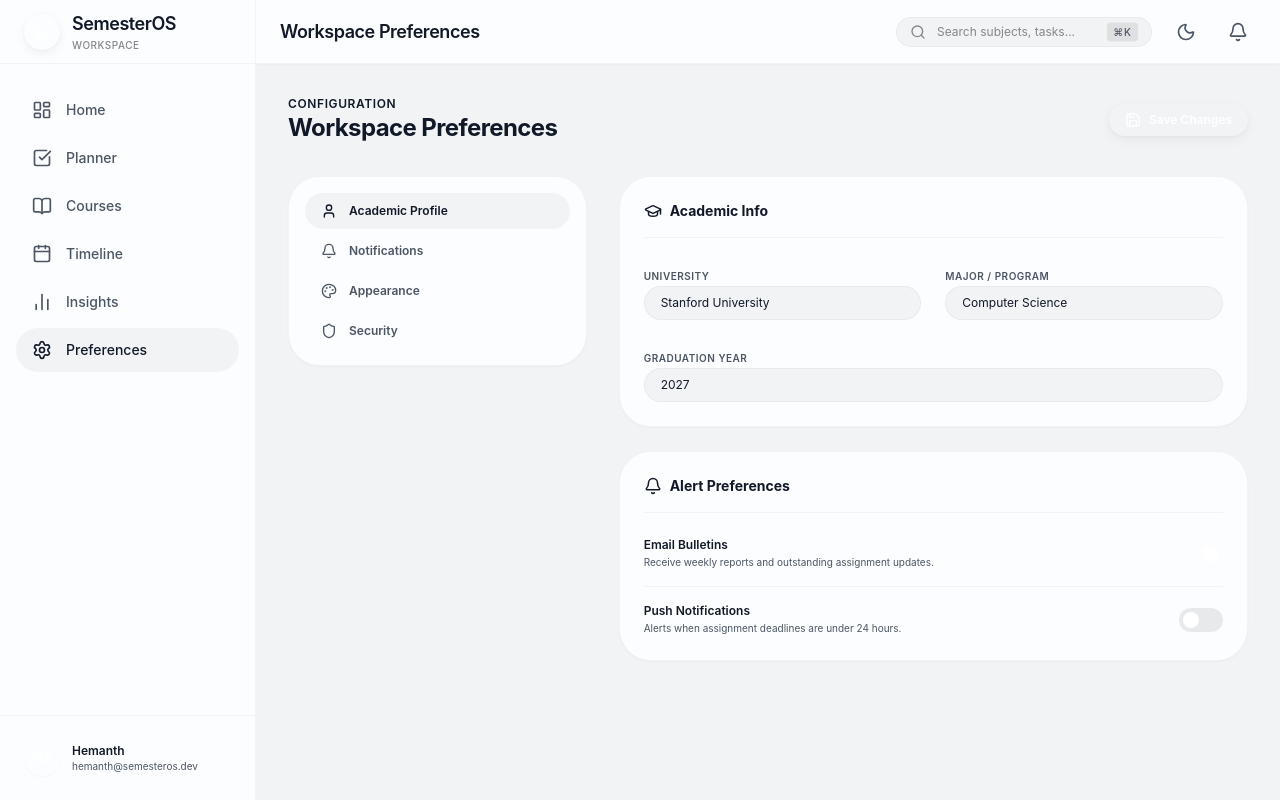
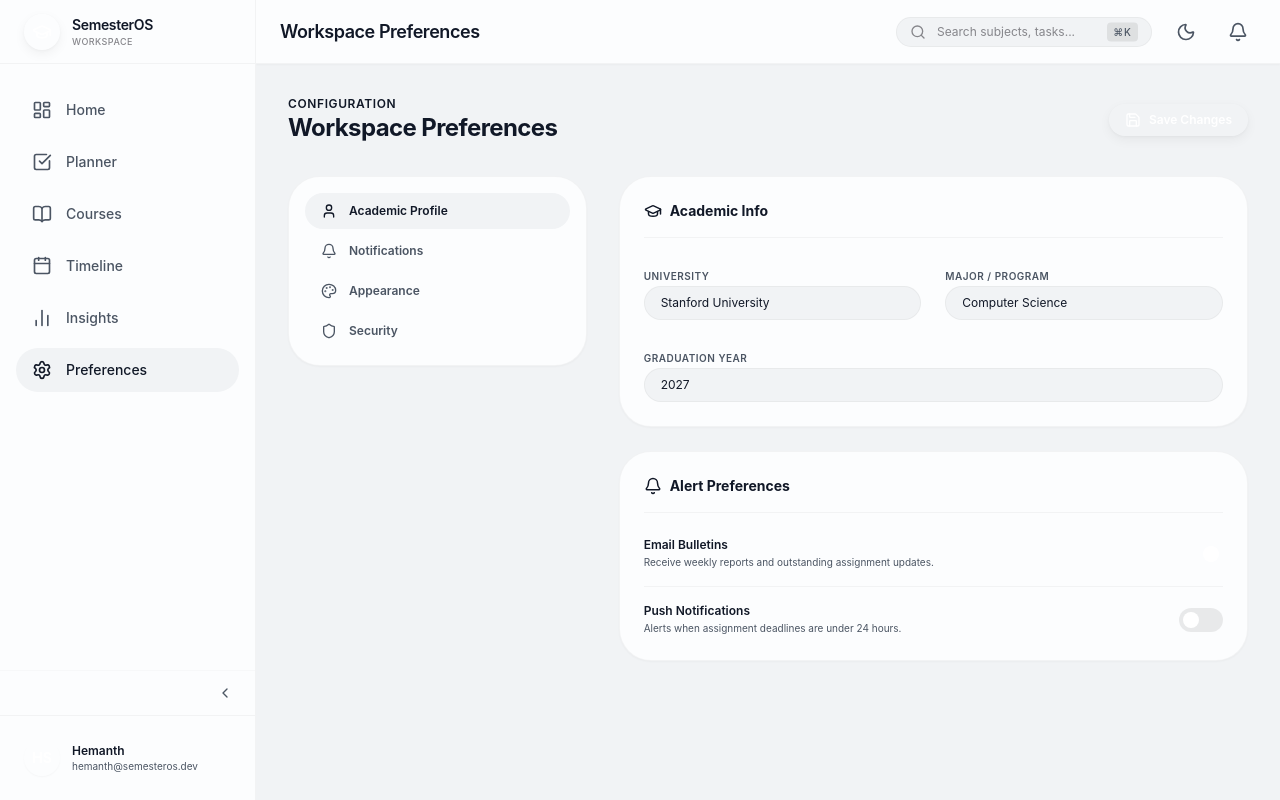
Before and after one commit to batmanvigilante7/semesteros, a React (Vite) app: page /preferences in a window 1280 px wide. Built offline with nearby package versions, Linux system fonts and the light colour scheme.

Commit message:
feat: add desktop collapsible sidebar support for navigation shell

```diff
--- a/src/components/layout/MainLayout.tsx
+++ b/src/components/layout/MainLayout.tsx
@@ -1,15 +1,27 @@
-import { useState } from 'react'
+import { useState, useEffect } from 'react'
 import { Outlet } from 'react-router-dom'
 import Sidebar from './Sidebar'
 import Header from './Header'
 
 export default function MainLayout() {
   const [sidebarOpen, setSidebarOpen] = useState(false)
+  const [sidebarCollapsed, setSidebarCollapsed] = useState(() => {
+    return localStorage.getItem('sidebar_collapsed') === 'true'
+  })
+
+  useEffect(() => {
+    localStorage.setItem('sidebar_collapsed', String(sidebarCollapsed))
+  }, [sidebarCollapsed])
 
   return (
-    <div className="flex h-screen w-screen overflow-hidden bg-bg-secondary">
+    <div className="flex h-screen w-screen overflow-hidden bg-bg-secondary text-text-primary">
       {/* Sidebar Navigation */}
-      <Sidebar isOpen={sidebarOpen} onClose={() => setSidebarOpen(false)} />
+      <Sidebar
+        isOpen={sidebarOpen}
+        onClose={() => setSidebarOpen(false)}
+        isCollapsed={sidebarCollapsed}
+        onToggleCollapse={() => setSidebarCollapsed(!sidebarCollapsed)}
+      />
 
       {/* Main Content Area */}
       <div className="flex flex-1 flex-col overflow-hidden">
--- a/src/components/layout/Sidebar.tsx
+++ b/src/components/layout/Sidebar.tsx
@@ -9,11 +9,15 @@ import {
   Settings,
   GraduationCap,
   X,
+  ChevronLeft,
+  ChevronRight,
 } from 'lucide-react'
 
 interface SidebarProps {
   isOpen: boolean
   onClose: () => void
+  isCollapsed: boolean
+  onToggleCollapse: () => void
 }
 
 const menuItems = [
@@ -25,7 +29,7 @@ const menuItems = [
   { path: '/preferences', label: 'Preferences', icon: Settings },
 ]
 
-export default function Sidebar({ isOpen, onClose }: SidebarProps) {
+export default function Sidebar({ isOpen, onClose, isCollapsed, onToggleCollapse }: SidebarProps) {
   return (
     <>
       {/* Mobile Overlay */}
@@ -41,31 +45,41 @@ export default function Sidebar({ isOpen, onClose }: SidebarProps) {
         initial={false}
         animate={{ opacity: 1 }}
         transition={{ duration: 0.2 }}
-        className={`fixed inset-y-0 left-0 z-50 flex w-64 flex-col border-r border-border-subtle bg-bg-primary transition-transform duration-300 lg:static lg:translate-x-0 ${
+        className={`fixed inset-y-0 left-0 z-50 flex flex-col border-r border-border-subtle bg-bg-primary transition-all duration-300 lg:static lg:translate-x-0 ${
           isOpen ? 'translate-x-0' : '-translate-x-full'
-        }`}
+        } ${isCollapsed ? 'lg:w-[76px]' : 'lg:w-64 w-64'}`}
       >
         {/* Header/Logo */}
-        <div className="flex h-16 items-center justify-between px-6 border-b border-border-subtle">
-          <div className="flex items-center gap-3">
-            <div className="flex h-9 w-9 items-center justify-center rounded-xl bg-accent-blue text-white shadow-soft">
+        <div className={`flex h-16 items-center justify-between border-b border-border-subtle ${isCollapsed ? 'px-4 justify-center' : 'px-6'}`}>
+          <div className="flex items-center gap-3 min-w-0">
+            <div className="flex h-9 w-9 shrink-0 items-center justify-center rounded-xl bg-accent-blue text-white shadow-soft">
               <GraduationCap className="h-5 w-5" />
             </div>
-            <div>
-              <span className="font-semibold tracking-tight text-text-primary text-lg">SemesterOS</span>
-              <p className="text-[10px] text-text-tertiary font-medium uppercase tracking-wider">Workspace</p>
+            {!isCollapsed && (
+              <motion.div
+                initial={{ opacity: 0, x: -5 }}
+                animate={{ opacity: 1, x: 0 }}
+                exit={{ opacity: 0, x: -5 }}
+                transition={{ duration: 0.2 }}
+                className="truncate"
+              >
+                <span className="font-semibold tracking-tight text-text-primary text-sm block">SemesterOS</span>
+                <p className="text-[9px] text-text-tertiary font-medium uppercase tracking-wider">Workspace</p>
+              </motion.div>
+            )}
           </div>
-          </div>
+          {!isCollapsed && (
             <button
               onClick={onClose}
               className="rounded-lg p-1.5 text-text-secondary hover:bg-bg-secondary lg:hidden"
             >
               <X className="h-5 w-5" />
             </button>
+          )}
         </div>
 
         {/* Navigation Links */}
-        <nav className="flex-1 space-y-1 px-4 py-6 overflow-y-auto">
+        <nav className={`flex-1 space-y-2 py-6 overflow-y-auto ${isCollapsed ? 'px-2' : 'px-4'}`}>
           {menuItems.map((item, index) => {
             const Icon = item.icon
             return (
@@ -81,17 +95,29 @@ export default function Sidebar({ isOpen, onClose }: SidebarProps) {
                     if (window.innerWidth < 1024) onClose()
                   }}
                   className={({ isActive }) =>
-                    `relative flex items-center gap-3.5 rounded-xl px-4 py-3 text-sm font-medium transition-all duration-200 ${
+                    `relative flex items-center rounded-xl py-3 text-sm font-medium transition-all duration-200 ${
+                      isCollapsed ? 'justify-center px-0 h-11 w-11 mx-auto' : 'px-4 gap-3.5'
+                    } ${
                       isActive
                         ? 'text-accent-blue bg-bg-secondary'
                         : 'text-text-secondary hover:text-text-primary hover:bg-bg-secondary/50'
                     }`
                   }
+                  title={isCollapsed ? item.label : undefined}
                 >
                   {({ isActive }) => (
                     <>
-                      <Icon className={`h-5 w-5 ${isActive ? 'text-accent-blue' : 'text-text-secondary'}`} />
-                      <span>{item.label}</span>
+                      <Icon className={`h-5 w-5 shrink-0 ${isActive ? 'text-accent-blue' : 'text-text-secondary'}`} />
+                      {!isCollapsed && (
+                        <motion.span
+                          initial={{ opacity: 0 }}
+                          animate={{ opacity: 1 }}
+                          exit={{ opacity: 0 }}
+                          className="truncate"
+                        >
+                          {item.label}
+                        </motion.span>
+                      )}
                       {isActive && (
                         <motion.div
                           layoutId="sidebar-active-indicator"
@@ -107,16 +133,29 @@ export default function Sidebar({ isOpen, onClose }: SidebarProps) {
           })}
         </nav>
 
+        {/* Desktop Toggle Button */}
+        <div className="px-4 py-2 border-t border-border-subtle/50 hidden lg:flex justify-end">
+          <button
+            onClick={onToggleCollapse}
+            className="rounded-lg p-1.5 text-text-secondary hover:bg-bg-secondary"
+            aria-label={isCollapsed ? 'Expand sidebar' : 'Collapse sidebar'}
+          >
+            {isCollapsed ? <ChevronRight className="h-4 w-4" /> : <ChevronLeft className="h-4 w-4" />}
+          </button>
+        </div>
+
         {/* User Workspace Profile Footer */}
         <div className="border-t border-border-subtle p-4">
-          <div className="flex items-center gap-3 rounded-xl p-2 hover:bg-bg-secondary/50 transition-colors duration-200">
-            <div className="relative h-9 w-9 overflow-hidden rounded-full bg-accent-indigo text-white flex items-center justify-center font-bold text-sm shadow-subtle">
+          <div className={`flex items-center gap-3 rounded-xl p-2 hover:bg-bg-secondary/50 transition-colors duration-200 ${isCollapsed ? 'justify-center' : ''}`}>
+            <div className="relative h-9 w-9 shrink-0 overflow-hidden rounded-full bg-accent-indigo text-white flex items-center justify-center font-bold text-sm shadow-subtle">
               HS
             </div>
+            {!isCollapsed && (
               <div className="flex-1 min-w-0">
                 <p className="truncate text-xs font-semibold text-text-primary">Hemanth</p>
                 <p className="truncate text-[10px] text-text-secondary">hemanth@semesteros.dev</p>
               </div>
+            )}
           </div>
         </div>
       </motion.aside>
```
Lines whose indentation alone changed are shown as unchanged.
